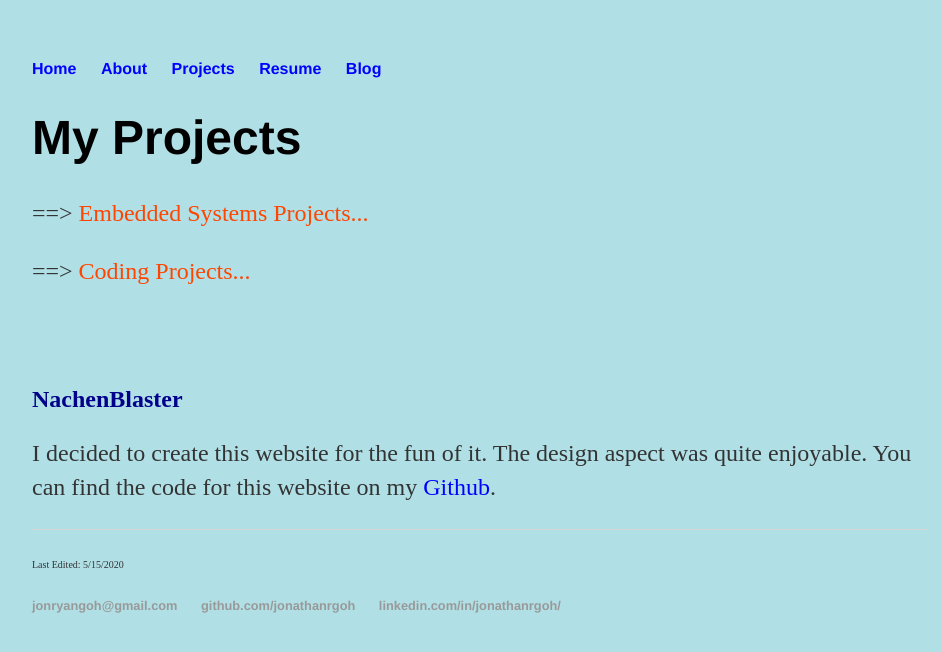
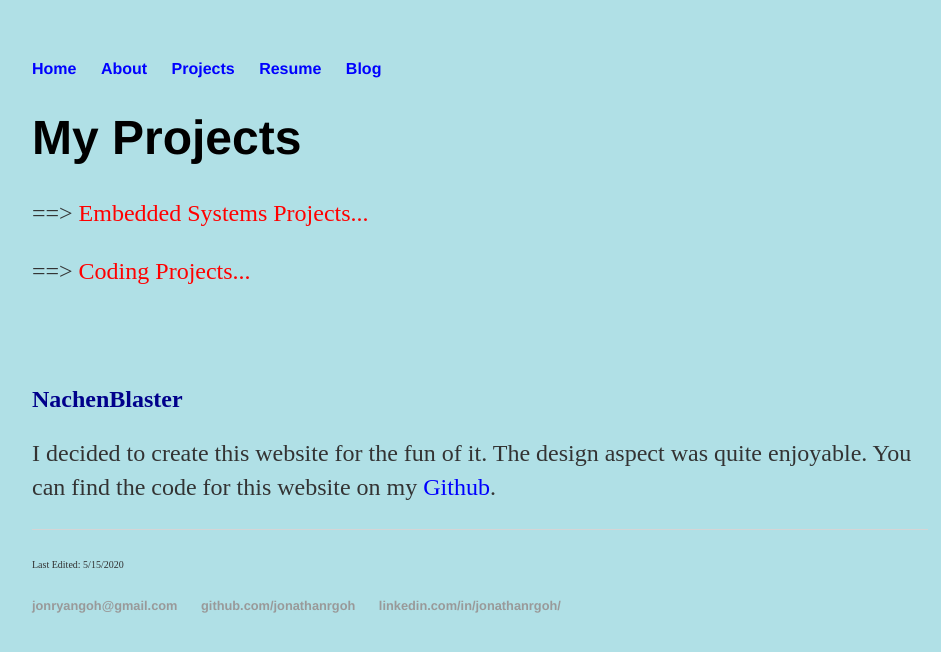
Before and after one commit to jonathanrgoh/jonathanrgoh.github.io, a Jekyll site: the page built from projects/index.html, in a window 1280 px wide. Shown: the top 652 px of the page, without its empty margins (160-1101 px from the left). Built offline with Jekyll 4.4.1, drawn with Linux system fonts in a browser that asks for light colours.

Commit message:
Update index.html

```diff
--- a/projects/index.html
+++ b/projects/index.html
@@ -6,8 +6,8 @@ title: My Projects
 <div class="blurb">
 	<h1>My Projects</h1>
 
-		<p>==>  <a href="/projects/Cmbedded_Projects" style="color:orangered;">Embedded Systems Projects...</a></p>
-		<p>==>  <a href="/projects/CS_Projects" style="color:orangered;">Coding Projects...</a></p>
+		<p>==>  <a href="/projects/Cmbedded_Projects" style="color:red;">Embedded Systems Projects...</a></p>
+		<p>==>  <a href="/projects/CS_Projects" style="color:red;">Coding Projects...</a></p>
 
 		<br><br><br>
 
```
